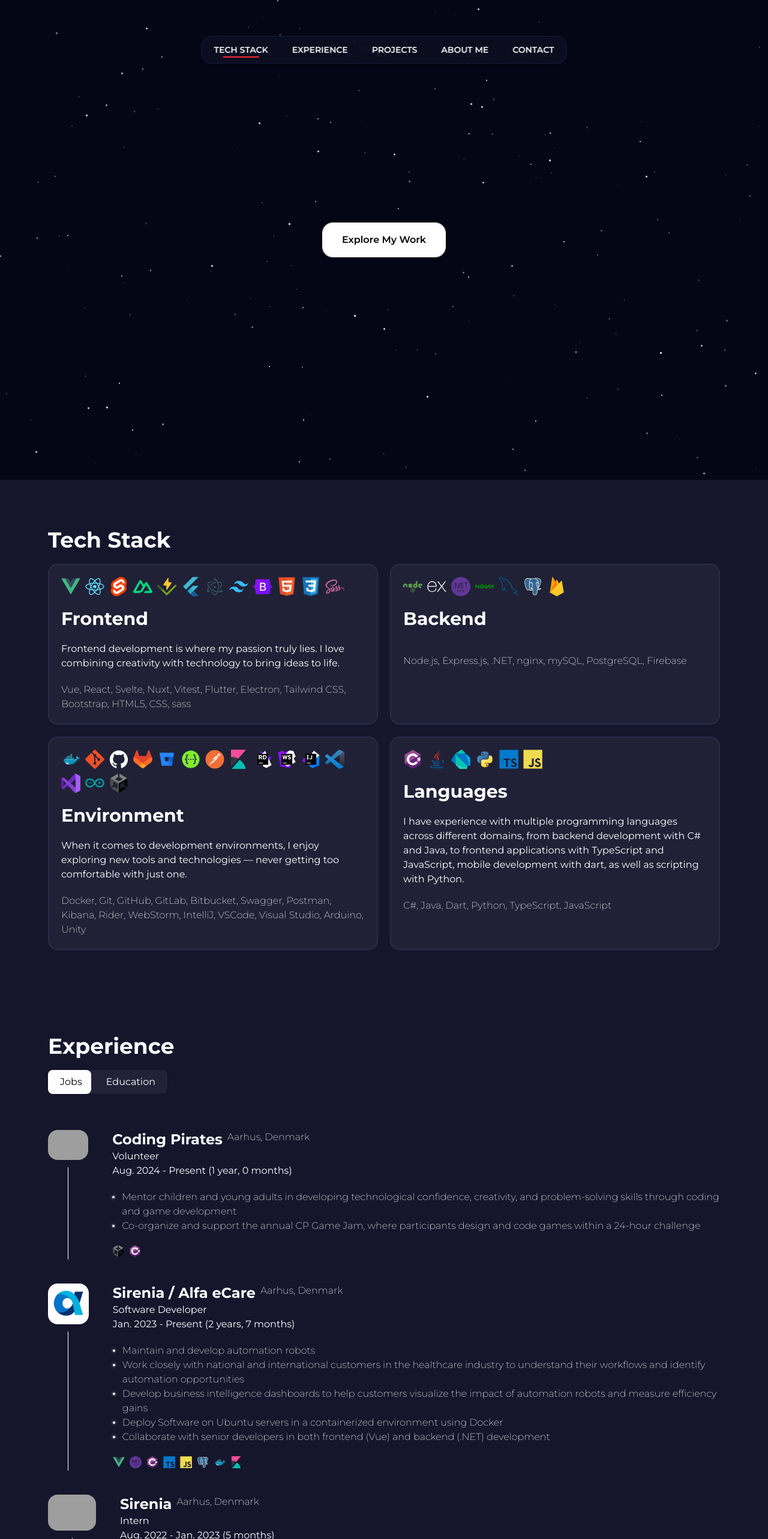
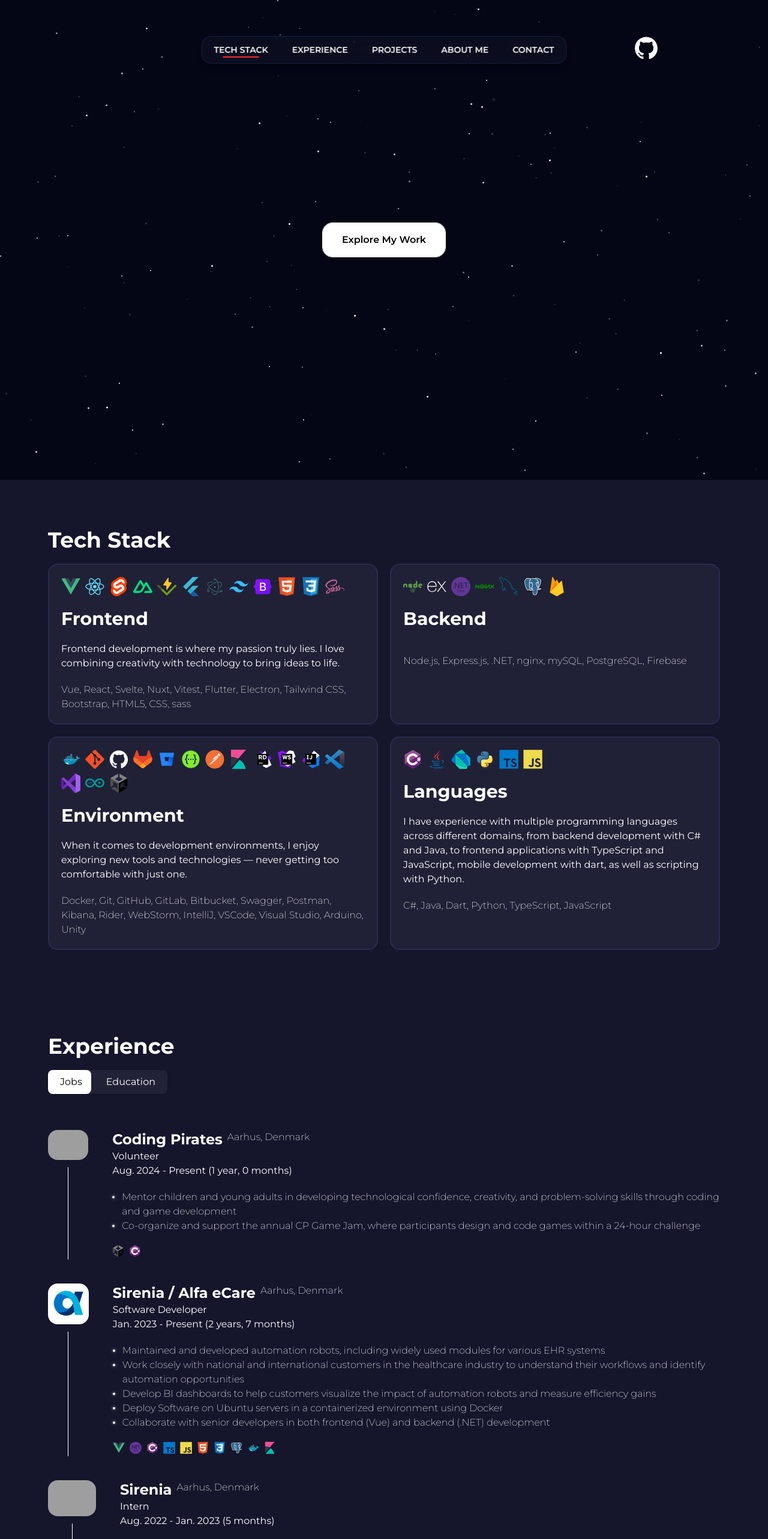
Before and after one commit to TAULO/NightSkyPortfolio, a React (Vite) app in the folder app/: page / in a window 1280 px wide. Shown: the top 2566 px of the page at 60% size. Built offline with nearby package versions, Linux system fonts and the light colour scheme; grey boxes are pictures that could not be loaded; what tailwindcss-animated would draw is missing.

Commit message:
new task descriptions, and add HTML/CSS tech icons

```diff
--- a/app/src/components/Hero/Hero.tsx
+++ b/app/src/components/Hero/Hero.tsx
@@ -1,9 +1,13 @@
 import Button from './Button.tsx';
+import { githubSVG } from '../Sections/TechStack/TechSVG.tsx';
 
 const Hero = () => {
   return (
     <>
       <div className={'flex h-screen w-full justify-center'}>
+        <div className={'size-10 sm:top-15 absolute bottom-10 right-1/7 z-50 h-fit'}>
+          {githubSVG}
+        </div>
         {/*<div className={'mt-50'}>*/}
         {/*  <HeroTitle></HeroTitle>*/}
         {/*</div>*/}
--- a/app/src/components/NavBar/NavBar.tsx
+++ b/app/src/components/NavBar/NavBar.tsx
@@ -21,7 +21,7 @@ function scrollIntoView(element: RefObject<HTMLElement>) {
   window.scrollTo({
     top: element.current.offsetTop - offset,
     behavior: 'smooth',
-  })
+  });
 }
 
 const NavBar = ({
--- a/app/src/components/Sections/Experience/Experience.tsx
+++ b/app/src/components/Sections/Experience/Experience.tsx
@@ -2,9 +2,9 @@ import Switch from './Switch.tsx';
 import Title from '../../UI/Title/Title.tsx';
 import ExperienceItem from './ExperienceItem.tsx';
 import {
-  csharpSVG,
+  csharpSVG, cssSVG,
   dockerSVG,
-  dotnetcoreSVG,
+  dotnetcoreSVG, htmlSVG,
   javascriptSVG,
   kibanaSVG,
   postgressqlSVG,
@@ -71,9 +71,9 @@ const jobExperiences: Array<IExperienceItem> = [
     date: `Jan. 2023 - Present (${sireniaJobDuration.years} years, ${sireniaJobDuration.months} months)`,
     place: 'Aarhus, Denmark',
     tasks: [
-      'Maintain and develop automation robots',
+      'Maintained and developed automation robots, including widely used modules for various EHR systems',
       'Work closely with national and international customers in the healthcare industry to understand their workflows and identify automation opportunities',
-      'Develop business intelligence dashboards to help customers visualize the impact of automation robots and measure efficiency gains',
+      'Develop BI dashboards to help customers visualize the impact of automation robots and measure efficiency gains',
       'Deploy Software on Ubuntu servers in a containerized environment using Docker',
       'Collaborate with senior developers in both frontend (Vue) and backend (.NET) development',
     ],
@@ -97,6 +97,14 @@ const jobExperiences: Array<IExperienceItem> = [
       {
         name: 'JavaScript',
         svg: javascriptSVG,
+      },
+      {
+        name: 'HTML',
+        svg: htmlSVG,
+      },
+      {
+        name: 'CSS',
+        svg: cssSVG,
       },
       {
         name: 'PostgreSql',
@@ -141,6 +149,14 @@ const jobExperiences: Array<IExperienceItem> = [
       {
         name: 'JavaScript',
         svg: javascriptSVG,
+      },
+      {
+        name: 'HTML',
+        svg: htmlSVG,
+      },
+      {
+        name: 'CSS',
+        svg: cssSVG,
       },
     ],
     image: {
```
